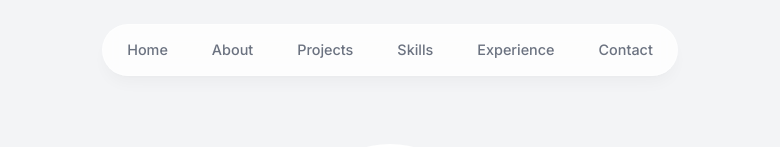
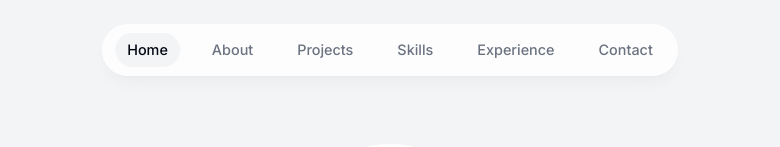
Before and after one commit to nischalmainali21/portfolio-template, a Next.js app: page / in a window 1280 px wide. Shown: the top 147 px of the page, without its empty margins (250-1030 px from the left). Built offline with nearby package versions, Linux system fonts and the light colour scheme.

Commit message:
navigation links animation done     Auto animation upon entering section to be done.

```diff
--- a/components/header.tsx
+++ b/components/header.tsx
@@ -1,11 +1,13 @@
 "use client";
 
-import React from "react";
+import React, { useState } from "react";
 import { motion } from "framer-motion";
 import { links } from "@/lib/data";
 import Link from "next/link";
+import clsx from "clsx";
 
 export default function Header() {
+  const [activeSection, setActiveSection] = useState("Home");
   return (
     <header className="z-[100] relative">
       <motion.div
@@ -31,9 +33,24 @@
             >
               <Link
                 href={link.hash}
-                className="flex w-full items-center justify-center px-3 py-3 hover:text-gray-950 transition"
+                onClick={() => setActiveSection(link.name)}
+                className={clsx(
+                  "flex w-full items-center justify-center px-3 py-3 hover:text-gray-950 transition",
+                  { "text-gray-950": activeSection === link.name }
+                )}
               >
                 {link.name}
+                {link.name === activeSection && (
+                  <motion.span
+                    className="bg-gray-100 rounded-full absolute inset-0 -z-10"
+                    layoutId="activeSection"
+                    transition={{
+                      type: "spring",
+                      stiffness: 380,
+                      damping: 30,
+                    }}
+                  ></motion.span>
+                )}
               </Link>
             </motion.li>
           ))}
--- a/package.json
+++ b/package.json
@@ -9,11 +9,13 @@
     "lint": "next lint"
   },
   "dependencies": {
+    "clsx": "^2.0.0",
     "framer-motion": "^10.16.4",
     "next": "13.5.4",
     "react": "^18",
     "react-dom": "^18",
-    "react-icons": "^4.11.0"
+    "react-icons": "^4.11.0",
+    "react-intersection-observer": "^9.5.2"
   },
   "devDependencies": {
     "@types/node": "^20",
```
Also changed, not shown: 1 other file (tests, documents, lock files or other folders).
